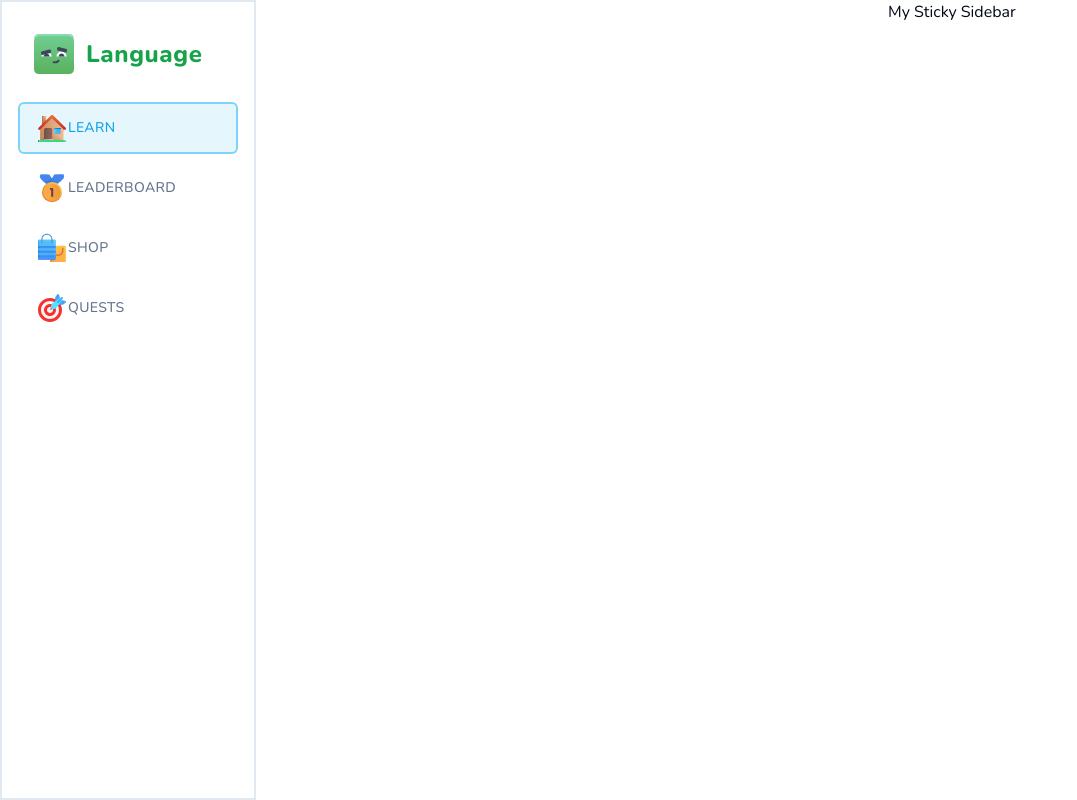
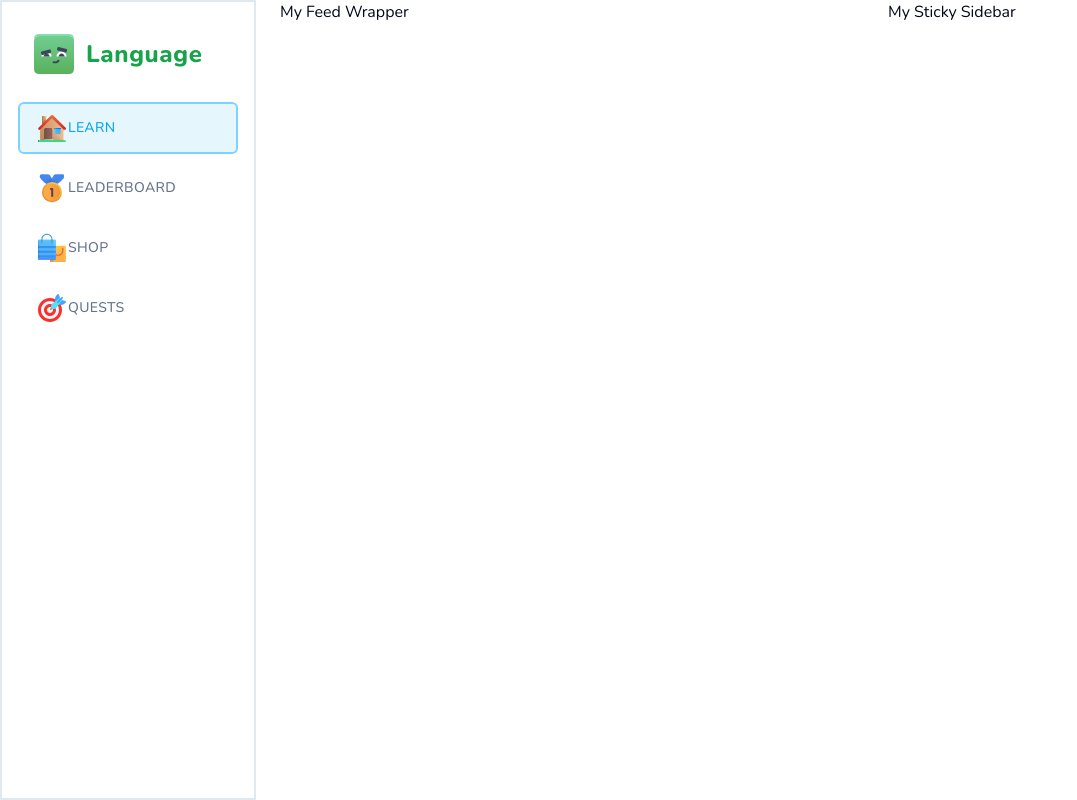
Before and after one commit to Shitanshu731/LanguageApp, a Next.js app: page /learn in a window 1280 px wide. Shown: the whole page, without its empty margins (0-1077 px from the left). Built offline with nearby package versions, Linux system fonts and the light colour scheme.

Commit message:
Create Feed Wrapper

```diff
--- a/app/(main)/learn/page.tsx
+++ b/app/(main)/learn/page.tsx
@@ -1,3 +1,4 @@
+import FeedWrapper from '@/components/feed-wrapper'
 import { StickyWrapper } from '@/components/sticky-wrapper'
 import React from 'react'
 
@@ -8,6 +9,9 @@
       <StickyWrapper>
         My Sticky Sidebar
       </StickyWrapper>
+      <FeedWrapper>
+        My Feed Wrapper
+      </FeedWrapper>
     </div>
   )
 }
--- /dev/null
+++ b/components/feed-wrapper.tsx
@@ -0,0 +1,11 @@
+import React from 'react'
+
+const FeedWrapper = ({children} : {children : React.ReactNode}) => {
+  return (
+    <div className='flex-1 relative top-0 pb-10'>
+      {children}
+    </div>
+  )
+}
+
+export default FeedWrapper
```
